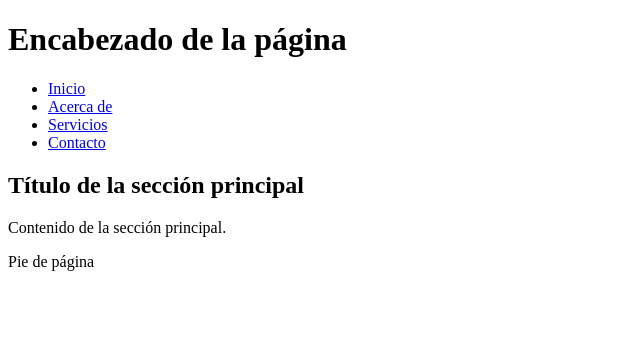
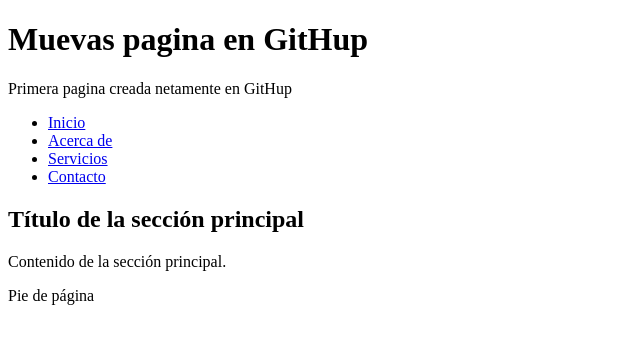
Before and after one commit to CactriRL/PagaGit, a plain HTML site: page index.html in a window 1280 px wide. Shown: the whole page, without its empty margins (0-640 px from the left). Drawn offline with Linux system fonts and the light colour scheme.

Commit message:
Nueva modificacion

```diff
--- a/index.html
+++ b/index.html
@@ -1,11 +1,12 @@
 <!DOCTYPE html>
 <html>
 <head>
-    <title>Título de la página</title>
+    <title>PageGit</title>
 </head>
 <body>
     <header>
-        <h1>Encabezado de la página</h1>
+        <h1>Muevas pagina en GitHup</h1>
+        <p>Primera pagina creada netamente en GitHup</p>
     </header>
 
     <nav>
```
Also changed, not shown: Style.css (added), script.js (added).
